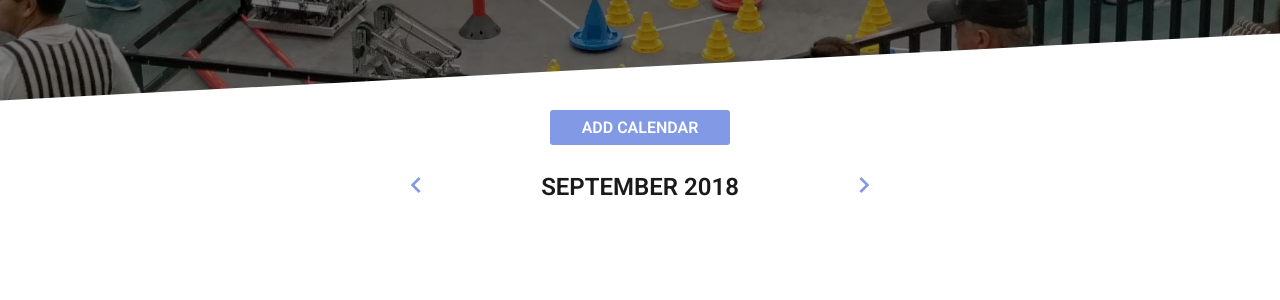
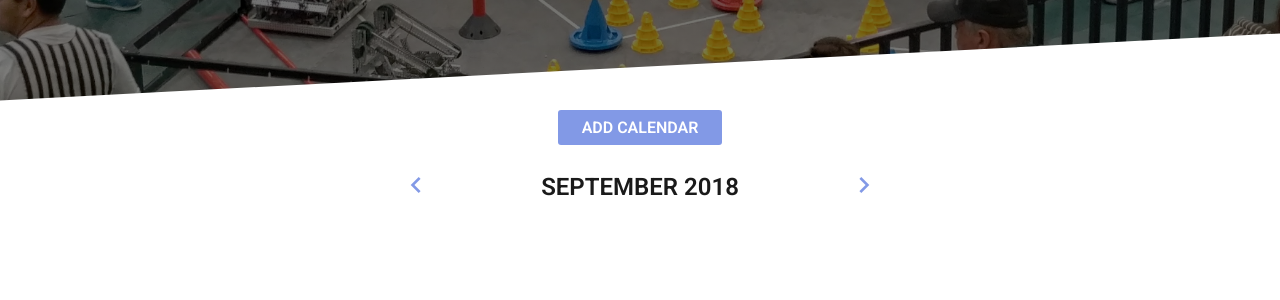
Before and after one commit to mannrobo/mannrobo.github.io, a Jekyll site: the page built from calendar.html, in a window 1280 px wide. Shown: the part 528-828 px from the top of the page. Built offline with Jekyll 4.4.1, drawn with Linux system fonts in a browser that asks for light colours; comment, search, counter and statistics services are not loaded.

```diff
--- a/assets/css/main.css
+++ b/assets/css/main.css
@@ -50,7 +50,7 @@ a:hover {
  * Buttton
  */
 .button {
-  padding: 8px 32px;
+  padding: 8px 24px;
   margin: 8px;
   text-decoration: none;
   text-transform: uppercase;
@@ -61,6 +61,11 @@ a:hover {
   cursor: pointer;
   outline: none;
 }
+
+.button.cta {
+  margin: 16px 0;
+}
+
 input.button {
   background: var(--blue);
   color: #fff;
```
